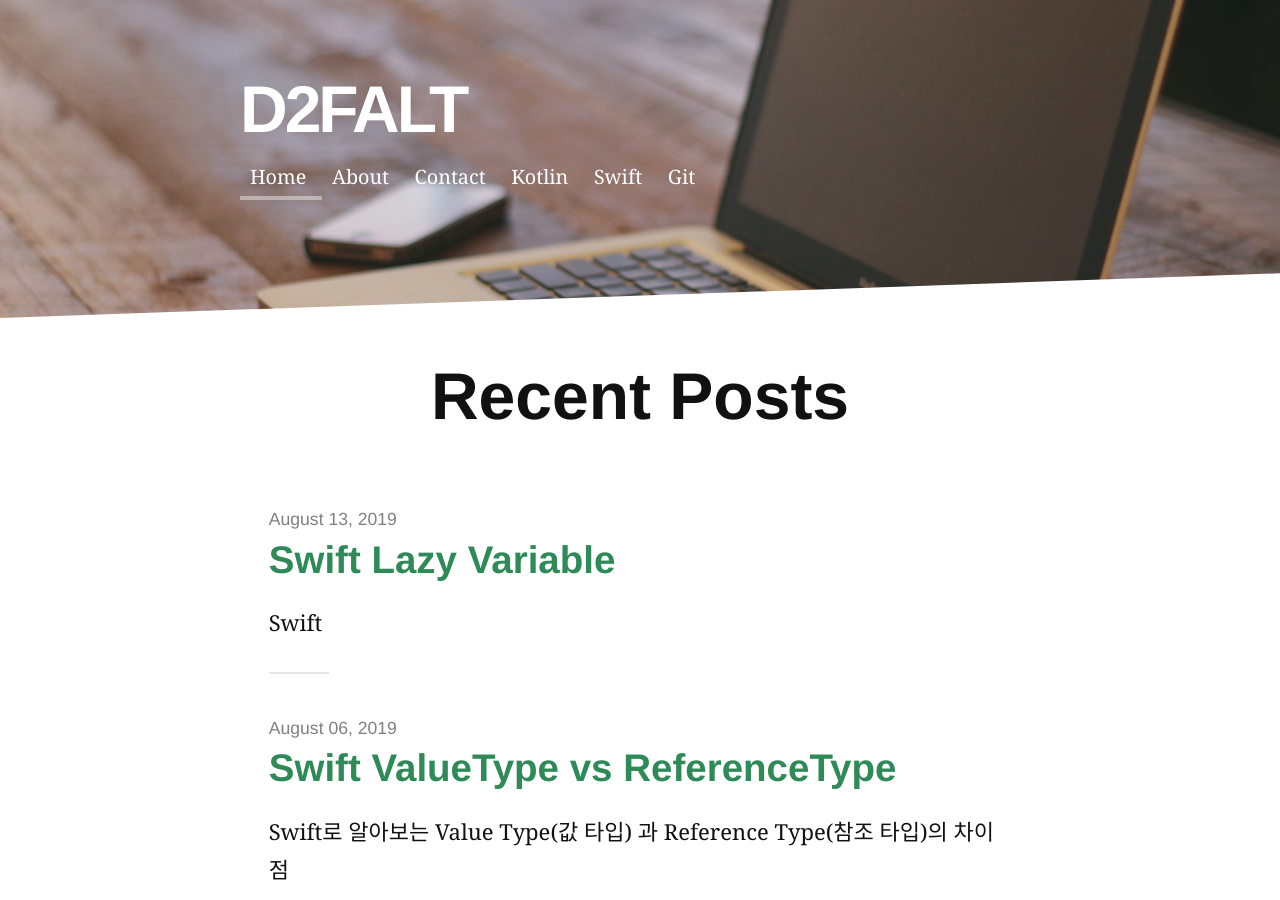
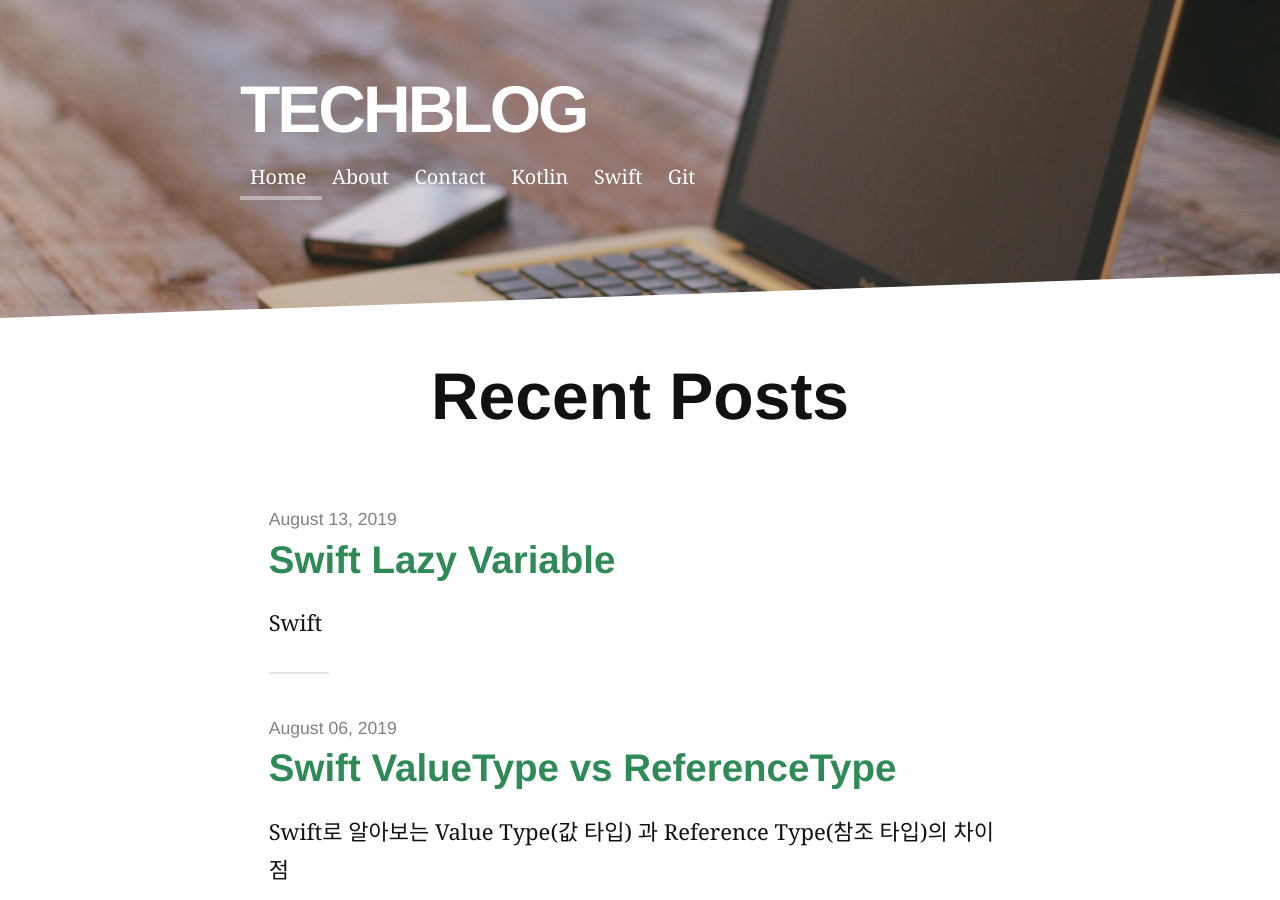
Before and after one commit to shhan730/-, a Jekyll site: the page built from index.html, in a window 1280 px wide and 900 px high. Built offline with Jekyll 4.4.1, drawn with Linux system fonts in a browser that asks for light colours; nearby versions of some CDN libraries; some web fonts are replaced; the list of posts is cut into pages by our own code.

```diff
--- a/_config.yml
+++ b/_config.yml
@@ -1,5 +1,5 @@
-title: d2falt
-description: d2falt팀의 기술 블로그 입니다!
+title: TechBlog
+description: SeungHunHan
 
 url: https://shhan730.github.io
 baseurl: ""
@@ -26,7 +26,7 @@ navigation:
     url: /tags/git
 
 social:
-  github: d2falt
+  github: shhan
 
 plugins:
   - jekyll-sitemap
```
